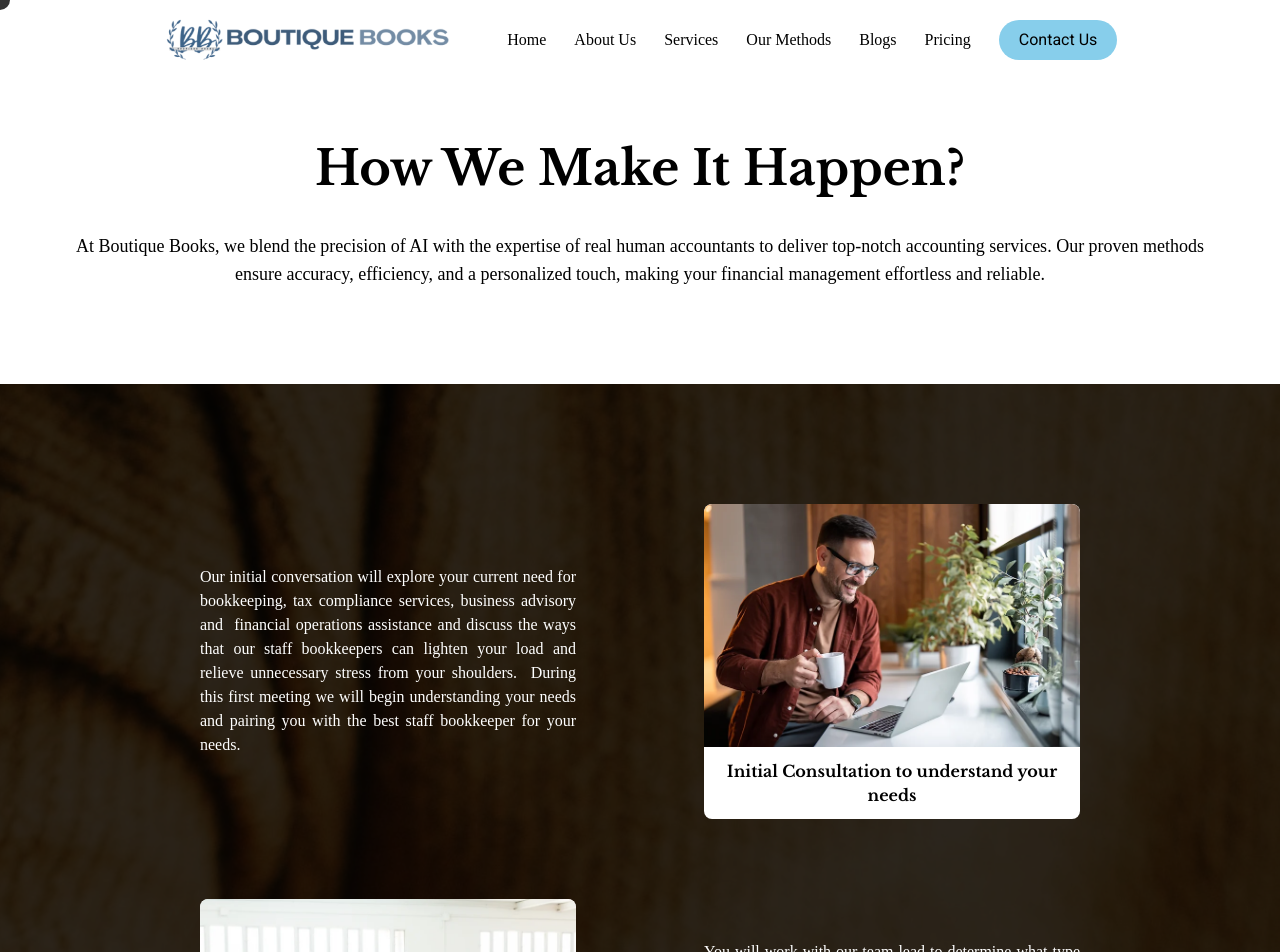
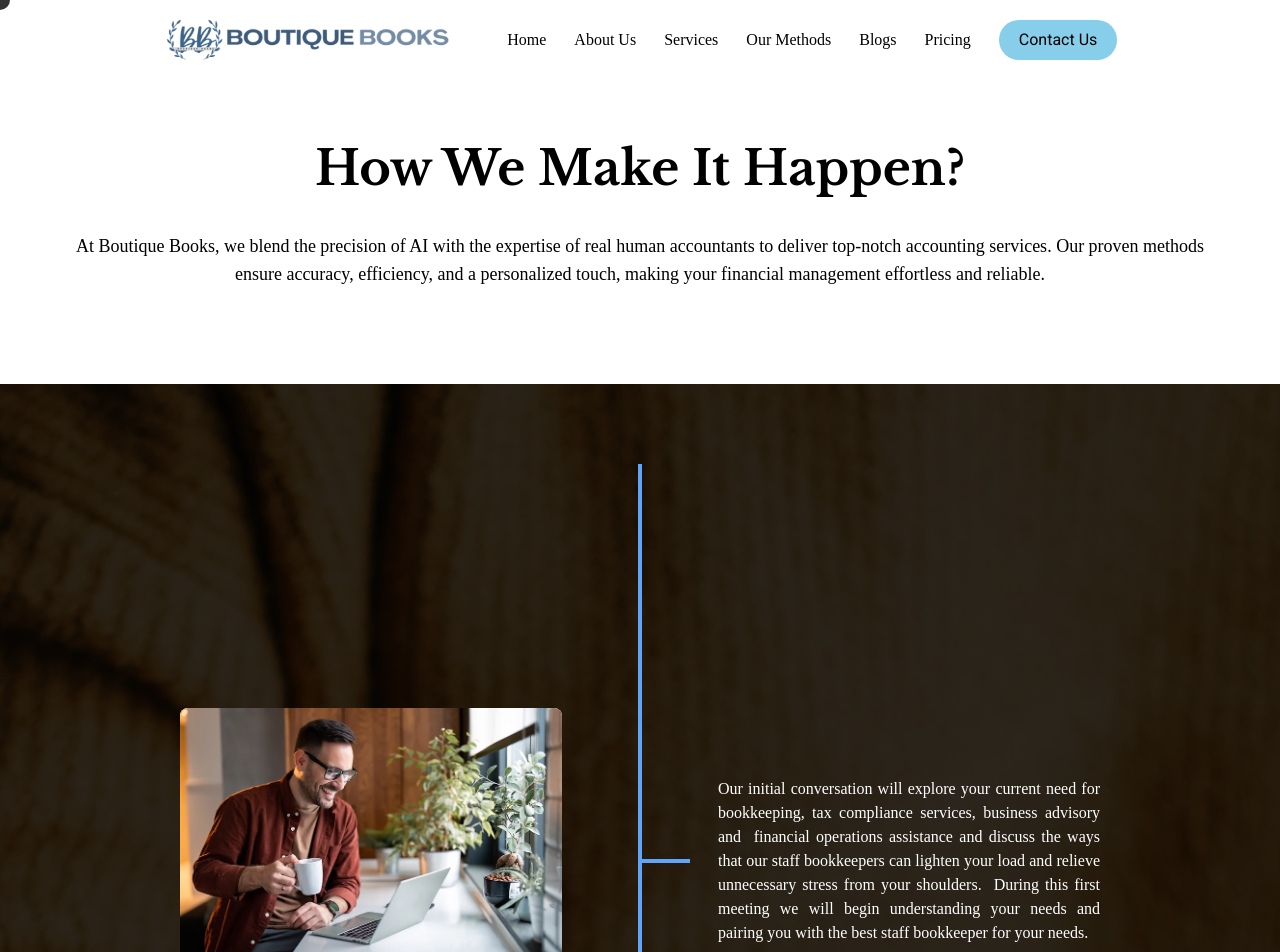
Before and after one commit to NikhilMourya/Boutique-Books, a React (Vite) app: page /our-methods in a window 1280 px wide. Shown: the top 952 px of the page. Built offline with nearby package versions, Linux system fonts and the light colour scheme; a web font is replaced by a local one.

Commit message:
Timeline on our methods

```diff
--- a/src/page/OurMethods.jsx
+++ b/src/page/OurMethods.jsx
@@ -1,4 +1,5 @@
 import React from 'react';
+import { useLayoutEffect } from "react";
 import M1 from '../assets/images/methods/1.png';
 import M2 from '../assets/images/methods/2.png';
 import M3 from '../assets/images/methods/3.png';
@@ -7,6 +8,10 @@ import M5 from '../assets/images/methods/5.png';
 import M6 from '../assets/images/methods/6.png';
 import MenWithLaptop from '../assets/images/methods/men-with-laptop.jpg';
 import H1 from '../components/H1';
+
+import gsap from 'gsap';
+import { ScrollTrigger } from "gsap/ScrollTrigger";
+gsap.registerPlugin(ScrollTrigger);
 
 const methods = [
   {
@@ -41,6 +46,17 @@ const methods = [
   },
 ];
 export default function OurMethods() {
+
+
+  useLayoutEffect(() => {
+
+    let ctx = gsap.context(() => {
+
+    });
+
+    return () => ctx.revert(); // <- cleanup!
+
+  }, [])
   return (
     <main className="flex flex-col gap-y-24 py-24 pt-36">
       <section className="container mx-auto flex flex-col gap-y-10 md:gap-x-24 lg:px-16 items-center">
@@ -55,30 +71,64 @@ export default function OurMethods() {
       </section>
 
       <div className="relative overlay">
+
         <img
           src={MenWithLaptop}
           alt=""
           className="absolute w-full min-h-full object-cover -z-10"
         />
+
         <section className="py-20">
+
+          {/* Extra timeline bar on top */}
+          <div
+            className="container h-56 w-3/4 mx-auto flex gap-10  justify-center"
+          >
+            <div className='overflow-hidden w-7/12 p-5'>
+              <section
+                className="rounded-lg text-black"
+              >
+
+              </section>
+            </div>
+            <div class="relative mx-4">
+              <div class="w-1 h-full bg-blue-400"></div>
+            </div>
+
+            <div className='w-7/12 p-5 center' >
+            </div>
+          </div>
+          {/* Extra timeline bar on top */}
+
           {methods.map(({ title, desc, img }, idx) => (
             <div
               key={title}
-              className="container p-10 w-3/4 mx-auto grid md:grid-cols-2 gap-y-5 justify-center text-white md:gap-x-32 items-center"
+              className="container w-3/4 mx-auto flex gap-10 flex-row  justify-center text-white"
             >
+              <div className='w-7/12 p-5 relative'>
+                {/* <div className='absolute -right-14 bg-blue-400 h-1 w-12 top-52'></div> */}
                 <section
-                className={`rounded-lg grid text-black bg-white gap-3 place-items-center overflow-hidden ${
-                  idx % 2 == 0 && 'md:order-1'
-                }`}
+                  className="rounded-lg text-black bg-white "
                 >
                   <img
                     src={img}
                     alt={title}
                     className=" object-cover rounded-lg rounded-b-none"
                   />
+
                   <p className="w-full pb-3 font-bold font-primary">{title}</p>
                 </section>
-              <p className="text-justify font-article">{desc}</p>
+
+              </div>
+              <div class="relative mx-4">
+                {/* <div class="w-px bg-white h-full"></div> */}
+                <div class="w-1 h-full bg-blue-400"></div>
+              </div>
+
+              <div className='w-7/12 p-5 center relative' >
+                <div className='absolute -left-14 bg-blue-400 h-1 w-12'></div>
+                <p className="text-justify font-article ">{desc}</p>
+              </div>
             </div>
           ))}
         </section>
```
Lines whose indentation alone changed are shown as unchanged.
